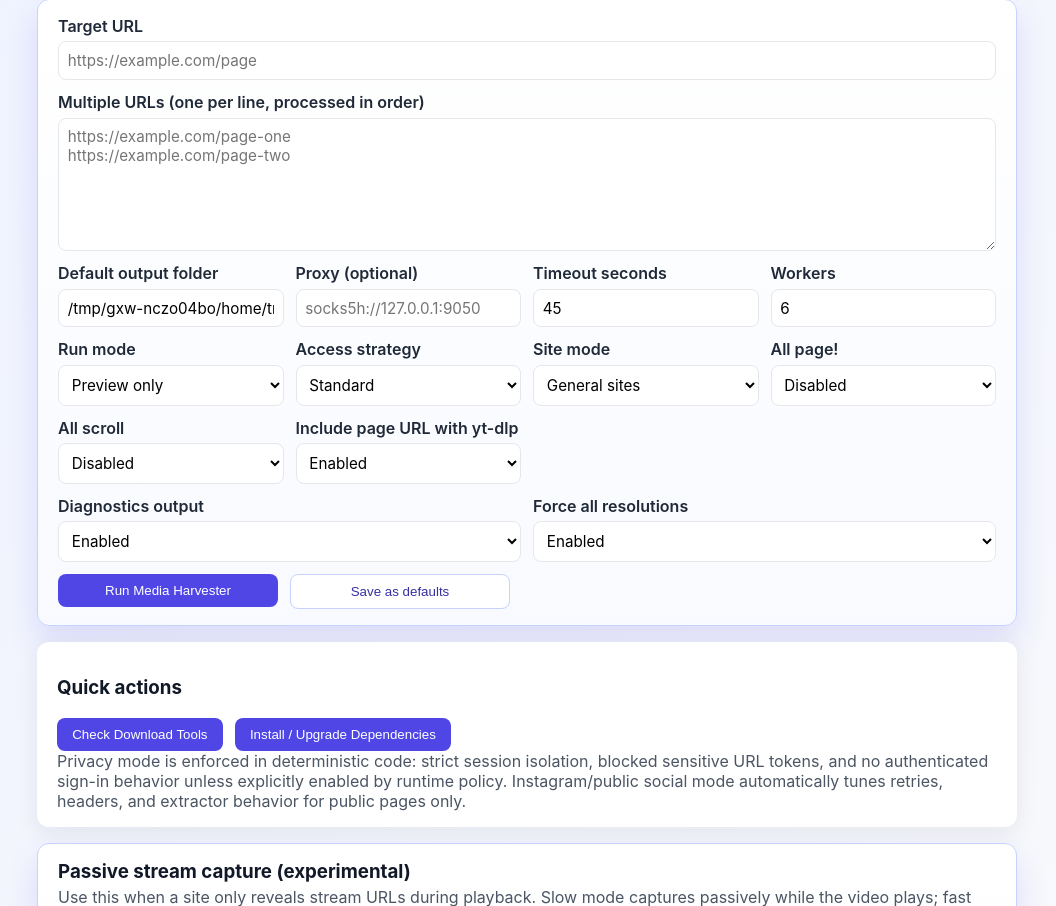
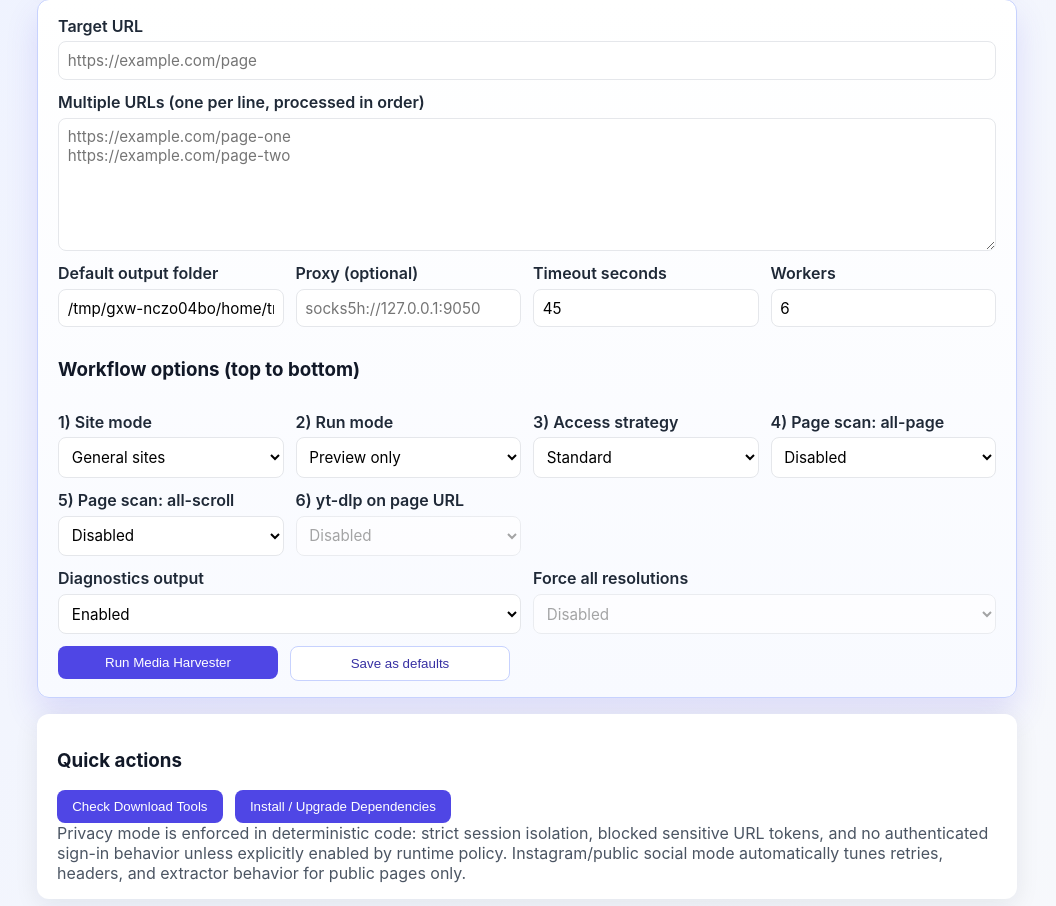
Before and after one commit to Korialstrasz2/OmniTool, a Flask app: page /media-harvester in a window 1280 px wide. Shown: the part 260-1166 px from the top of the page, without its empty margins (113-1169 px from the left). Run offline with Flask 3, Linux system fonts and the light colour scheme.

Commit message:
Improve media harvester option coherence and Instagram normalization

```diff
--- a/app.py
+++ b/app.py
@@ -43,6 +43,35 @@ def read_media_harvester_defaults():
 
 def write_media_harvester_defaults(values):
     MEDIA_HARVESTER_DEFAULTS.write_text(json.dumps(values, indent=2), encoding='utf-8')
+
+
+def coerce_media_harvester_values(values):
+    """Normalize UI settings so frontend choices stay coherent with backend flags."""
+    mode = values.get('mode', 'preview')
+    site_mode = values.get('site_mode', 'general')
+
+    if mode == 'preview':
+        values['include_page_with_ytdlp'] = ''
+        values['download_all_resolutions'] = ''
+    elif mode == 'download':
+        values['download_all_resolutions'] = ''
+    elif mode == 'download-all':
+        values['include_page_with_ytdlp'] = '1'
+        values['download_all_resolutions'] = '1'
+
+    if site_mode == 'instagram-public':
+        values['access_strategy'] = 'resilient'
+        values['include_page_with_ytdlp'] = '1'
+        try:
+            workers = int(values.get('workers', '2') or '2')
+        except ValueError:
+            workers = 2
+        values['workers'] = str(max(1, min(workers, 2)))
+
+    if site_mode == 'all-media-html-sources':
+        values['all_page'] = '1'
+
+    return values
 
 def load_tools():
     """Load tool definitions from tools.json."""
@@ -248,6 +277,7 @@ def media_harvester():
         'passive_headless': '1' if defaults.get('passive_headless', True) else '',
         'passive_auto_download': '1' if defaults.get('passive_auto_download', True) else '',
     }
+    values = coerce_media_harvester_values(values)
 
     if request.method == 'POST':
         workflow = request.form.get('workflow', 'active').strip() or 'active'
@@ -324,6 +354,7 @@ def media_harvester():
             values['access_strategy'] = 'standard'
         if values['site_mode'] not in {'general', 'instagram-public', 'all-media-html-sources'}:
             values['site_mode'] = 'general'
+        values = coerce_media_harvester_values(values)
 
         if request.form.get('save_defaults'):
             payload = {
--- a/templates/media_harvester.html
+++ b/templates/media_harvester.html
@@ -40,47 +40,48 @@ https://example.com/page-two">{{ values.urls_text }}</textarea>
       </label>
     </div>
 
+    <h3>Workflow options (top to bottom)</h3>
     <div class="form-grid">
       <label>
-        Run mode
-        <select name="mode">
+        1) Site mode
+        <select name="site_mode" id="site_mode">
+          <option value="general" {% if values.site_mode == 'general' %}selected{% endif %}>General sites</option>
+          <option value="instagram-public" {% if values.site_mode == 'instagram-public' %}selected{% endif %}>Instagram/public social mode</option>
+          <option value="all-media-html-sources" {% if values.site_mode == 'all-media-html-sources' %}selected{% endif %}>All media from HTML and sources</option>
+        </select>
+      </label>
+      <label>
+        2) Run mode
+        <select name="mode" id="mode">
           <option value="preview" {% if values.mode == 'preview' %}selected{% endif %}>Preview only</option>
           <option value="download" {% if values.mode == 'download' %}selected{% endif %}>Standard download</option>
           <option value="download-all" {% if values.mode == 'download-all' %}selected{% endif %}>Download all available resolutions</option>
         </select>
       </label>
       <label>
-        Access strategy
-        <select name="access_strategy">
+        3) Access strategy
+        <select name="access_strategy" id="access_strategy">
           <option value="standard" {% if values.access_strategy == 'standard' %}selected{% endif %}>Standard</option>
           <option value="resilient" {% if values.access_strategy == 'resilient' %}selected{% endif %}>Resilient retry strategy</option>
         </select>
       </label>
       <label>
-        Site mode
-        <select name="site_mode">
-          <option value="general" {% if values.site_mode == 'general' %}selected{% endif %}>General sites</option>
-          <option value="instagram-public" {% if values.site_mode == 'instagram-public' %}selected{% endif %}>Instagram/public social mode</option>
-          <option value="all-media-html-sources" {% if values.site_mode == 'all-media-html-sources' %}selected{% endif %}>All media from HTML and sources</option>
-        </select>
-      </label>
-      <label>
-        All page!
-        <select name="all_page">
+        4) Page scan: all-page
+        <select name="all_page" id="all_page">
           <option value="1" {% if values.all_page %}selected{% endif %}>Enabled</option>
           <option value="" {% if not values.all_page %}selected{% endif %}>Disabled</option>
         </select>
       </label>
       <label>
-        All scroll
-        <select name="all_scroll">
+        5) Page scan: all-scroll
+        <select name="all_scroll" id="all_scroll">
           <option value="1" {% if values.all_scroll %}selected{% endif %}>Enabled</option>
           <option value="" {% if not values.all_scroll %}selected{% endif %}>Disabled</option>
         </select>
       </label>
       <label>
-        Include page URL with yt-dlp
-        <select name="include_page_with_ytdlp">
+        6) yt-dlp on page URL
+        <select name="include_page_with_ytdlp" id="include_page_with_ytdlp">
           <option value="1" {% if values.include_page_with_ytdlp %}selected{% endif %}>Enabled</option>
           <option value="" {% if not values.include_page_with_ytdlp %}selected{% endif %}>Disabled</option>
         </select>
@@ -90,14 +91,14 @@ https://example.com/page-two">{{ values.urls_text }}</textarea>
     <div class="form-grid">
       <label>
         Diagnostics output
-        <select name="diagnostics">
+        <select name="diagnostics" id="diagnostics">
           <option value="1" {% if values.diagnostics %}selected{% endif %}>Enabled</option>
           <option value="" {% if not values.diagnostics %}selected{% endif %}>Disabled</option>
         </select>
       </label>
       <label>
         Force all resolutions
-        <select name="download_all_resolutions">
+        <select name="download_all_resolutions" id="download_all_resolutions">
           <option value="1" {% if values.download_all_resolutions %}selected{% endif %}>Enabled</option>
           <option value="" {% if not values.download_all_resolutions %}selected{% endif %}>Disabled</option>
         </select>
@@ -196,4 +197,63 @@ https://example.com/page-two">{{ values.urls_text }}</textarea>
   <pre class="logs-output">{{ output }}</pre>
 </section>
 {% endif %}
+
+<script>
+  (() => {
+    const modeEl = document.getElementById('mode');
+    const siteModeEl = document.getElementById('site_mode');
+    const accessEl = document.getElementById('access_strategy');
+    const allPageEl = document.getElementById('all_page');
+    const includePageEl = document.getElementById('include_page_with_ytdlp');
+    const allResEl = document.getElementById('download_all_resolutions');
+
+    if (!modeEl || !siteModeEl) return;
+
+    const setSelectState = (el, { disabled, forcedValue }) => {
+      if (!el) return;
+      el.disabled = disabled;
+      if (forcedValue !== undefined) {
+        el.value = forcedValue;
+      }
+    };
+
+    const sync = () => {
+      const mode = modeEl.value;
+      const siteMode = siteModeEl.value;
+
+      if (siteMode === 'instagram-public') {
+        setSelectState(accessEl, { disabled: true, forcedValue: 'resilient' });
+        setSelectState(includePageEl, { disabled: true, forcedValue: '1' });
+      } else {
+        setSelectState(accessEl, { disabled: false });
+        setSelectState(includePageEl, { disabled: false });
+      }
+
+      if (siteMode === 'all-media-html-sources') {
+        setSelectState(allPageEl, { disabled: true, forcedValue: '1' });
+      } else {
+        setSelectState(allPageEl, { disabled: false });
+      }
+
+      if (mode === 'preview') {
+        if (siteMode !== 'instagram-public') {
+          setSelectState(includePageEl, { disabled: true, forcedValue: '' });
+        }
+        setSelectState(allResEl, { disabled: true, forcedValue: '' });
+      } else if (mode === 'download') {
+        if (siteMode !== 'instagram-public') {
+          setSelectState(includePageEl, { disabled: false });
+        }
+        setSelectState(allResEl, { disabled: true, forcedValue: '' });
+      } else {
+        setSelectState(includePageEl, { disabled: true, forcedValue: '1' });
+        setSelectState(allResEl, { disabled: true, forcedValue: '1' });
+      }
+    };
+
+    modeEl.addEventListener('change', sync);
+    siteModeEl.addEventListener('change', sync);
+    sync();
+  })();
+</script>
 {% endblock %}
```
Also changed, not shown: scripts/media_harvester.py (+12 -0 lines).
